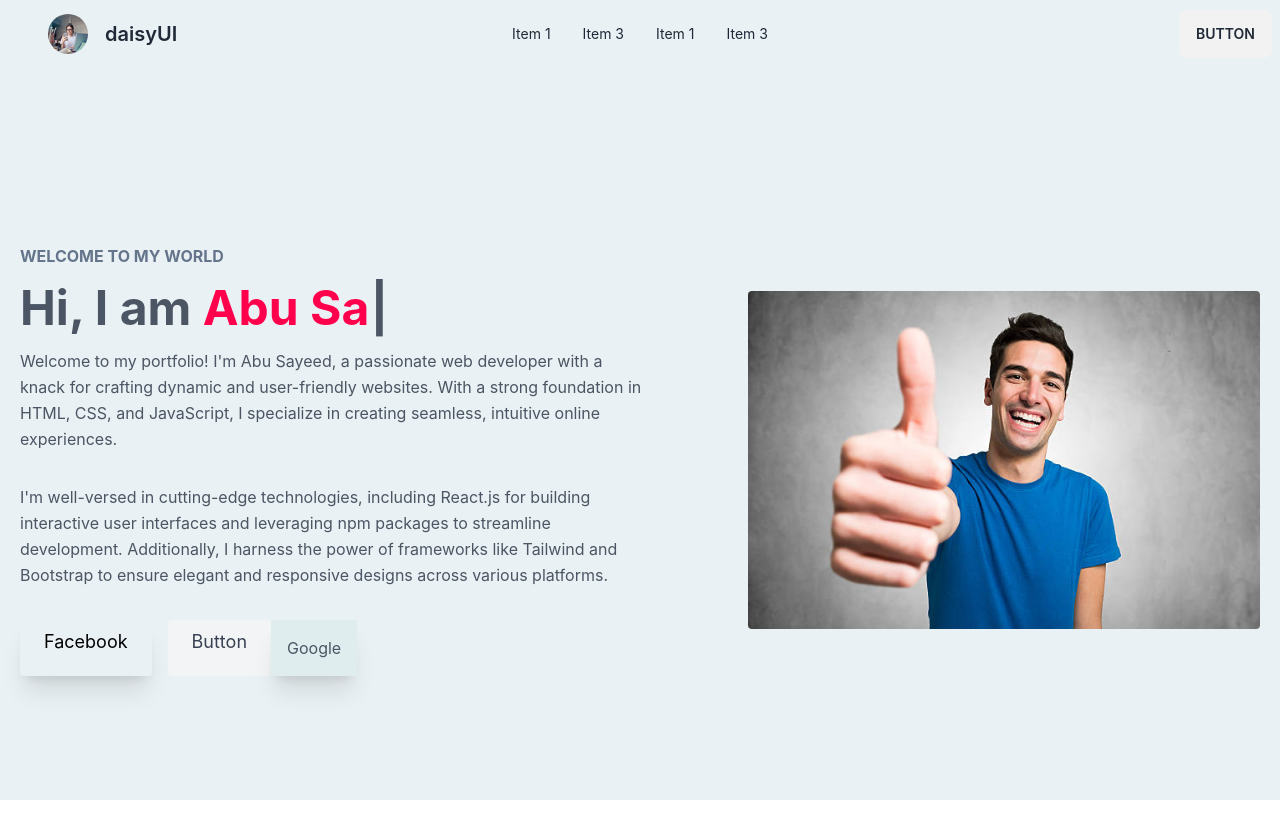
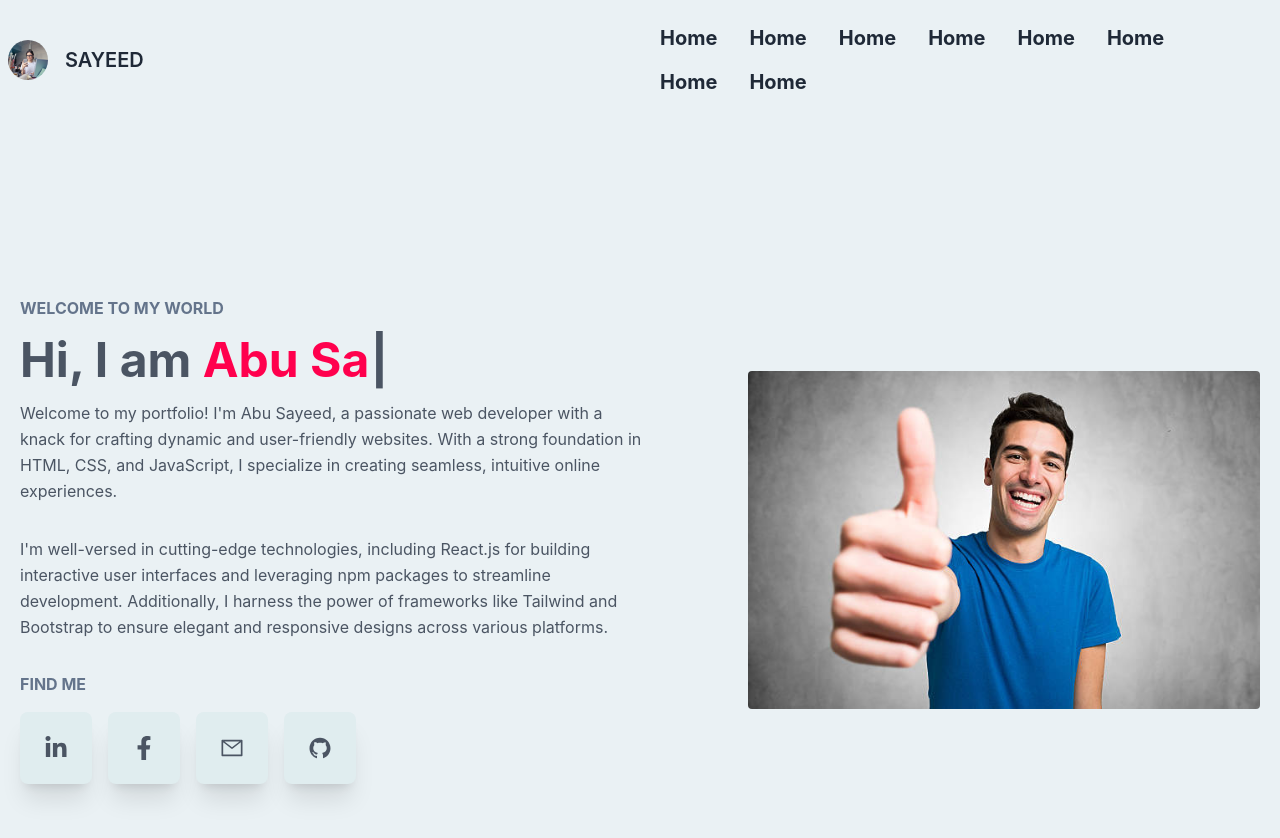
Before and after one commit to Sayeednayeem1/abu-sayeed-portfolio, a React (Create React App) app: page / in a window 1280 px wide. Shown: the top 838 px of the page. Before the commit the page ends 800 px from the top, so only its background shows below. Built offline with nearby package versions, Linux system fonts and the light colour scheme.

Commit message:
added animation to the find me butons

```diff
--- /dev/null
+++ b/src/components/Banner/Banner.css
@@ -0,0 +1,15 @@
+@keyframes pendulum {
+    0%, 100% {
+        transform: rotate(0deg);
+    }
+    25% {
+        transform: rotate(-5deg);
+    }
+    75% {
+        transform: rotate(5deg);
+    }
+}
+
+.icon-animation:hover {
+    animation: pendulum 1s ease-in-out infinite;
+}
--- a/src/components/Banner/Banner.js
+++ b/src/components/Banner/Banner.js
@@ -1,6 +1,9 @@
 import React from 'react';
 import Typewriter from 'typewriter-effect';
 import BannerPic from '../../assets/Images/BannerPic.jpg';
+import './Banner.css';
+import { FaFacebookF, FaLinkedinIn } from 'react-icons/fa';
+import { AiFillGithub, AiOutlineMail } from 'react-icons/ai';
 
 const Banner = () => {
     return (
@@ -23,11 +26,17 @@ const Banner = () => {
 
                     <p className="mb-8 leading-relaxed">Welcome to my portfolio! I'm Abu Sayeed, a passionate web developer with a knack for crafting dynamic and user-friendly websites. With a strong foundation in HTML, CSS, and JavaScript, I specialize in creating seamless, intuitive online experiences.</p>
                     <p className="mb-8 leading-relaxed">I'm well-versed in cutting-edge technologies, including React.js for building interactive user interfaces and leveraging npm packages to streamline development. Additionally, I harness the power of frameworks like Tailwind and Bootstrap to ensure elegant and responsive designs across various platforms.</p>
-                    <div className="flex justify-center">
-                        <button className="inline-flex text-black bg-[#EAF1F4] shadow-xl border-0 py-2 px-6 focus:outline-none hover:bg-indigo-600 rounded text-lg">Facebook</button>
-                        <button className="ml-4 inline-flex text-gray-700 bg-gray-100 border-0 py-2 px-6 focus:outline-none hover:bg-gray-200 rounded text-lg">Button</button>
-                        <p className='bg-[#E0EDEF] shadow-xl flex items-center p-4 rounded-sm'>Google</p>
+                    <div>
+                        <h4 className='text-slate-500 font-bold mb-4'>FIND ME</h4>
+                        <div className="grid justify-center grid-cols-2 lg:grid-cols-4 gap-4">
+                            <p className='bg-[#E0EDEF] hover:bg-gray-200 shadow-xl flex items-center p-6 rounded-lg cursor-pointer icon-animation'><FaLinkedinIn className='text-2xl'></FaLinkedinIn></p>
+                            <p className='bg-[#E0EDEF] hover:bg-gray-200 shadow-xl flex items-center p-6 rounded-lg cursor-pointer icon-animation'><FaFacebookF className='text-2xl'></FaFacebookF></p>
+                            <p className='bg-[#E0EDEF] hover:bg-gray-200 shadow-xl flex items-center p-6 rounded-lg cursor-pointer icon-animation'><AiOutlineMail className='text-2xl'></AiOutlineMail></p>
+                            <p className='bg-[#E0EDEF] hover:bg-gray-200 shadow-xl flex items-center p-6 rounded-lg cursor-pointer icon-animation'><AiFillGithub className='text-2xl'></AiFillGithub></p>
+                        </div>
                     </div>
+
+
                 </div>
                 <div className="lg:max-w-lg lg:w-full md:w-1/2 w-5/6 ">
                     <img className="object-cover object-center rounded" alt="hero" src={BannerPic} />
--- a/src/components/Header/Header.js
+++ b/src/components/Header/Header.js
@@ -1,36 +1,41 @@
 import React from 'react';
+import { Link } from 'react-router-dom';
 import icon from '../../assets/Images/bruce-mars-FWVMhUa_wbY-unsplash.jpg'
 const Header = () => {
 
+    const navItems = <React.Fragment>
+        <li className="text-xl font-bold"><Link to='/'>Home</Link></li>
+        <li className="text-xl font-bold"><Link to='/'>Home</Link></li>
+        <li className="text-xl font-bold"><Link to='/'>Home</Link></li>
+        <li className="text-xl font-bold"><Link to='/'>Home</Link></li>
+        <li className="text-xl font-bold"><Link to='/'>Home</Link></li>
+        <li className="text-xl font-bold"><Link to='/'>Home</Link></li>
+        <li className="text-xl font-bold"><Link to='/'>Home</Link></li>
+        <li className="text-xl font-bold"><Link to='/'>Home</Link></li>
+    </React.Fragment>
+
     return (
-        <div className="navbar">
+        <div className="navbar container mx-auto">
             <div className="navbar-start">
                 <div className="dropdown">
                     <label tabIndex={0} className="btn btn-ghost lg:hidden">
                         <svg xmlns="http://www.w3.org/2000/svg" className="h-5 w-5" fill="none" viewBox="0 0 24 24" stroke="currentColor"><path strokeLinecap="round" strokeLinejoin="round" strokeWidth="2" d="M4 6h16M4 12h8m-8 6h16" /></svg>
                     </label>
                     <ul tabIndex={0} className="menu menu-sm dropdown-content mt-3 z-[1] p-2 shadow bg-base-100 rounded-box w-52">
-                        <li><a>Item 1</a></li>
-                        <li><a>Item 3</a></li>
+                        {navItems}
                     </ul>
                 </div>
-                <div className="avatar lg:ml-10">
+                <div className="avatar">
                     <div className="w-10 rounded-full">
                         <img src={icon} alt='icon'/>
                     </div>
                 </div>
-                <a className="btn btn-ghost normal-case text-xl">daisyUI</a>
+                <a href='/' className="btn btn-ghost normal-case text-xl">SAYEED</a>
             </div>
-            <div className="navbar-center hidden lg:flex">
+            <div className="navbar-end hidden lg:flex">
                 <ul className="menu menu-horizontal px-1">
-                    <li><a>Item 1</a></li>
-                    <li><a>Item 3</a></li>
-                    <li><a>Item 1</a></li>
-                    <li><a>Item 3</a></li>
+                    {navItems}
                 </ul>
-            </div>
-            <div className="navbar-end">
-                <a className="btn">Button</a>
             </div>
         </div>
     );
```
